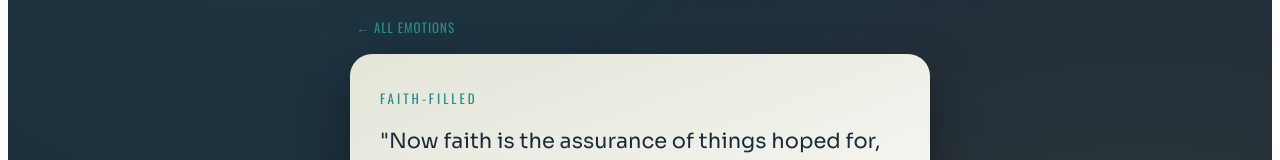
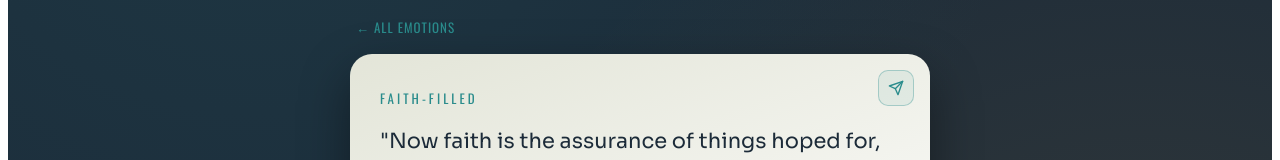
Before and after one commit to eloraradianceco-art/anchoredverse, a React (Vite) app: page / in a window 1280 px wide. Both pictures are taken after a click on the button "Faith-Filled". Shown: the part 252-412 px from the top of the page. Built offline with nearby package versions, Linux system fonts and the light colour scheme.

Commit message:
Add share buttons: top-right of verse card + each saved anchor (Web Share API w/ clipboard fallback + toast)

```diff
--- a/src/AnchoredVerse.jsx
+++ b/src/AnchoredVerse.jsx
@@ -8,11 +8,14 @@ import { BRAND, TRANSLATIONS, BANDS, EMOTIONS } from "./verses";
 // To add/edit content, edit verses.js — no UI changes needed.
 // ============================================================
 
+const APP_URL = "https://anchoredverse.vercel.app";
+
 export default function AnchoredVerse() {
   const [translation, setTranslation] = useState("ESV");
   const [activeEmotion, setActiveEmotion] = useState(null);
   const [verseIndex, setVerseIndex] = useState(0);
   const [favorites, setFavorites] = useState([]); // {emotionId, ref}
+  const [shareToast, setShareToast] = useState("");
 
   const emotion = useMemo(
     () => EMOTIONS.find((e) => e.id === activeEmotion) || null,
@@ -35,7 +38,73 @@ export default function AnchoredVerse() {
     setFavorites((prev) =>
       prev.some((f) => f.key === key)
         ? prev.filter((f) => f.key !== key)
-        : [...prev, { key, emotionId: emotion.id, emotionName: emotion.name, ref: verse.ref, text: verse[translation] }]
+        : [...prev, { key, emotionId: emotion.id, emotionName: emotion.name, ref: verse.ref, text: verse[translation], translation }]
+    );
+  };
+
+  // ============================================================
+  // SHARE
+  // Builds a clean share payload and uses Web Share API on mobile,
+  // falls back to clipboard with a brief toast.
+  // ============================================================
+  const handleShare = async ({ text, ref, translation: tr, emotionName }) => {
+    const body =
+      `"${text}"\n` +
+      `— ${ref} (${tr})\n\n` +
+      `Anchored Verse · ${emotionName}\n` +
+      `${APP_URL}`;
+
+    if (typeof navigator !== "undefined" && navigator.share) {
+      try {
+        await navigator.share({
+          title: "Anchored Verse",
+          text: body,
+        });
+        return;
+      } catch (e) {
+        // user cancelled — fall through to clipboard
+        if (e && e.name === "AbortError") return;
+      }
+    }
+
+    try {
+      await navigator.clipboard.writeText(body);
+      setShareToast("✓ Copied to clipboard");
+    } catch {
+      setShareToast("Couldn\u2019t copy — please try again");
+    }
+    setTimeout(() => setShareToast(""), 2200);
+  };
+
+  // Compact share icon button used inside the verse card + each saved anchor
+  const ShareIconBtn = ({ onClick, label = "Share verse", size = "md" }) => {
+    const sz = size === "sm" ? { box: 28, icon: 13, pad: 4 } : { box: 36, icon: 16, pad: 6 };
+    return (
+      <button
+        onClick={(e) => { e.stopPropagation(); onClick(); }}
+        aria-label={label}
+        className="av-btn"
+        style={{
+          width: sz.box,
+          height: sz.box,
+          padding: sz.pad,
+          background: `${BRAND.teal}14`,
+          border: `1px solid ${BRAND.teal}55`,
+          borderRadius: 10,
+          cursor: "pointer",
+          display: "inline-flex",
+          alignItems: "center",
+          justifyContent: "center",
+          transition: "all .2s",
+          color: BRAND.teal,
+        }}
+      >
+        {/* paper-plane / share glyph (SVG, scales cleanly) */}
+        <svg width={sz.icon} height={sz.icon} viewBox="0 0 24 24" fill="none" stroke="currentColor" strokeWidth="2" strokeLinecap="round" strokeLinejoin="round" aria-hidden="true">
+          <path d="M22 2L11 13" />
+          <path d="M22 2L15 22L11 13L2 9L22 2Z" />
+        </svg>
+      </button>
     );
   };
 
@@ -57,6 +126,8 @@ export default function AnchoredVerse() {
         .av-chip:hover { transform: translateY(-2px); }
         .av-emo:hover { transform: translateY(-3px); box-shadow: 0 12px 30px rgba(0,0,0,.35); }
         .av-btn:active { transform: scale(.97); }
+        .av-toast { animation: avToast .25s ease both; }
+        @keyframes avToast { from { opacity: 0; transform: translate(-50%, 10px);} to {opacity:1; transform: translate(-50%, 0);} }
       `}</style>
 
       {/* Header */}
@@ -142,9 +213,16 @@ export default function AnchoredVerse() {
             <section style={{ marginTop: 10, paddingTop: 24, borderTop: `1px solid ${BRAND.teal}33` }}>
               <h2 style={{ fontFamily: "Oswald", fontSize: 16, letterSpacing: "2px", color: BRAND.amber }}>SAVED ANCHORS</h2>
               {favorites.map((f) => (
-                <div key={f.key} style={{ background: "#ffffff0c", borderRadius: 12, padding: "12px 16px", marginBottom: 8, fontSize: 13 }}>
-                  <span style={{ color: BRAND.amber, fontFamily: "Oswald", letterSpacing: "1px" }}>{f.ref}</span>
-                  <span style={{ opacity: 0.5 }}> · {f.emotionName}</span>
+                <div key={f.key} style={{ display: "flex", alignItems: "center", gap: 10, background: "#ffffff0c", borderRadius: 12, padding: "12px 16px", marginBottom: 8, fontSize: 13 }}>
+                  <div style={{ flex: 1, minWidth: 0 }}>
+                    <span style={{ color: BRAND.amber, fontFamily: "Oswald", letterSpacing: "1px" }}>{f.ref}</span>
+                    <span style={{ opacity: 0.5 }}> · {f.emotionName}</span>
+                  </div>
+                  <ShareIconBtn
+                    size="sm"
+                    label={`Share ${f.ref}`}
+                    onClick={() => handleShare({ text: f.text, ref: f.ref, translation: f.translation || translation, emotionName: f.emotionName })}
+                  />
                 </div>
               ))}
             </section>
@@ -173,7 +251,15 @@ export default function AnchoredVerse() {
               position: "relative",
             }}
           >
-            <div style={{ fontFamily: "Oswald", letterSpacing: "3px", fontSize: 13, color: BRAND.teal, textTransform: "uppercase" }}>
+            {/* Share button (top-right of card) */}
+            <div style={{ position: "absolute", top: 16, right: 16 }}>
+              <ShareIconBtn
+                label={`Share ${verse.ref}`}
+                onClick={() => handleShare({ text: verse[translation], ref: verse.ref, translation, emotionName: emotion.name })}
+              />
+            </div>
+
+            <div style={{ fontFamily: "Oswald", letterSpacing: "3px", fontSize: 13, color: BRAND.teal, textTransform: "uppercase", paddingRight: 44 }}>
               {emotion.name}
             </div>
 
@@ -228,6 +314,31 @@ export default function AnchoredVerse() {
           </p>
         </main>
       )}
+
+      {/* Share toast */}
+      {shareToast && (
+        <div
+          className="av-toast"
+          style={{
+            position: "fixed",
+            bottom: 28,
+            left: "50%",
+            transform: "translateX(-50%)",
+            background: BRAND.navy,
+            color: BRAND.cream,
+            border: `1px solid ${BRAND.teal}66`,
+            padding: "12px 22px",
+            borderRadius: 30,
+            fontFamily: "Oswald",
+            letterSpacing: "1px",
+            fontSize: 13,
+            boxShadow: "0 12px 30px rgba(0,0,0,.4)",
+            zIndex: 200,
+          }}
+        >
+          {shareToast}
+        </div>
+      )}
     </div>
   );
 }
```
